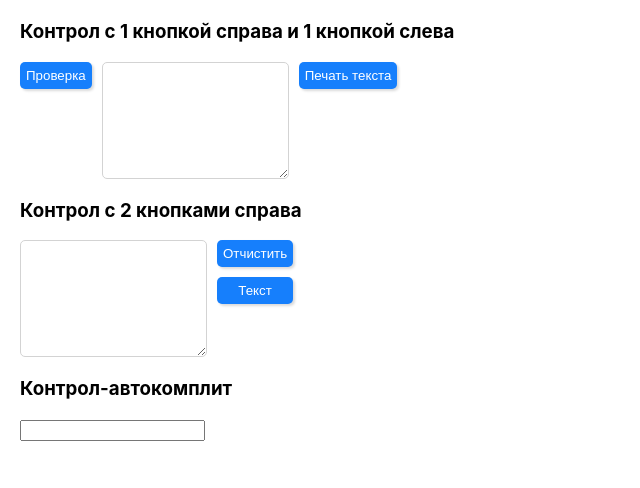
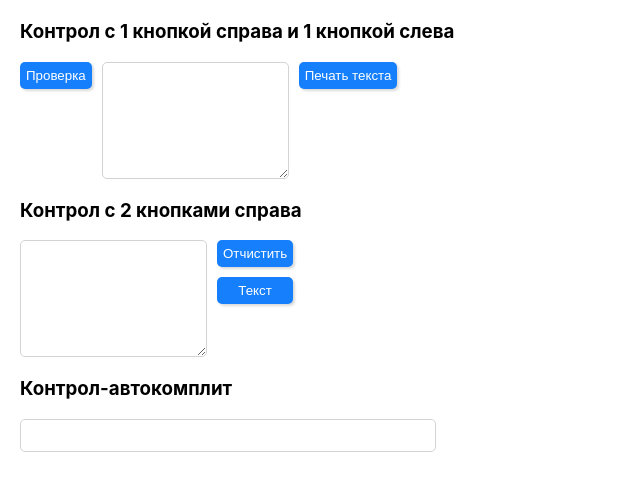
Before and after one commit to andreyIurevich/syntellect-app, a React (Create React App) app: page / in a window 1280 px wide. Shown: the top 488 px of the page, without its empty margins (0-640 px from the left). Built offline with nearby package versions, Linux system fonts and the light colour scheme.

Commit message:
Add Flag component

```diff
--- a/src/components/AutoComplete.tsx
+++ b/src/components/AutoComplete.tsx
@@ -3,6 +3,8 @@ import { observer } from 'mobx-react';
 import { nanoid } from 'nanoid';
 import { useDebounce } from "../utils/helpers";
 import AutoCompleteViewModel from '../viewmodels/AutoCompleteViewModel';
+import Flag from "./Flag";
+import '../styles/autocomplete.css';
 
 type AutoCompleteProps = {
   viewModel: AutoCompleteViewModel,
@@ -11,6 +13,7 @@ type AutoCompleteProps = {
 export default observer(({ viewModel } : AutoCompleteProps) => {
   const [searchText, setSearchText] = useState<string>('');
   const [isOpen, setIsOpen] = useState(false);
+  const [inputFocus, setInputFocus] = useState(false);
   const rootRef = useRef<HTMLInputElement>(null);
 
   const debouncedSearchRequest = useDebounce((value) => {
@@ -24,6 +27,14 @@ export default observer(({ viewModel } : AutoCompleteProps) => {
 
   function handleSelectCountry(searchValue: string) {
     setSearchText(searchValue);
+  }
+
+  function handleInputFocus() {
+    setInputFocus(true);
+  }
+
+  function handleInputBlurFocus() {
+    setInputFocus(false);
   }
 
   useEffect(() => {
@@ -50,14 +61,38 @@ export default observer(({ viewModel } : AutoCompleteProps) => {
 
   return (
     <div className="autocomplete-container">
-      <input type="text" ref={rootRef} value={searchText} onInput={handleInputChange} />
+      <div className={inputFocus ? 'input-container-focused' : 'input-container-none-focused'}>
+        <input
+          type="text"
+          ref={rootRef}
+          value={searchText}
+          className="input-ctrl"
+          onFocus={handleInputFocus}
+          onBlur={handleInputBlurFocus}
+          onInput={handleInputChange}
+        />
+        {viewModel.isLoading && <span className="loading"></span>}
+      </div>
       <div className="prompt-container">
         {isOpen && (
-          <ol className="prompt-list">
+          <ul className="prompt-list">
             {viewModel.searchResult.map(item =>
-              <li key={nanoid()} onClick={() => handleSelectCountry(item.name)}>{item.name}</li>
+              <li
+                key={item.id}
+                className="prompt-item"
+                onClick={() => handleSelectCountry(item.name)}
+              >
+                <div className="prompt-flag-container">
+                  <Flag src={item.flag} />
+                </div>
+                <div className="prompt-text">
+                  <span>{item.name}</span>
+                  <span>{item.fullName}</span>
+                </div>
+
+              </li>
             )}
-          </ol>
+          </ul>
         )}
       </div>
     </div>
--- /dev/null
+++ b/src/components/Flag.tsx
@@ -0,0 +1,25 @@
+import React from 'react';
+import defaultFlag from '../assets/defaultFlag.png';
+
+import '../styles/flag.css';
+
+type FlagProps = {
+  src: string,
+}
+const Flag: React.FC<FlagProps> = React.memo(({ src }) => {
+  const [error, setError] = React.useState(false);
+
+  const handleError = () => {
+    setError(true);
+  }
+
+  const imgSrc = error ? defaultFlag : src;
+
+  return (
+    <div className="flag-container">
+      <img className="country-flag" src={imgSrc} onError={handleError} alt="Флаг страны" />
+    </div>
+  );
+});
+
+export default Flag;
--- a/src/styles/autocomplete.css
+++ b/src/styles/autocomplete.css
@@ -1,7 +1,47 @@
 .autocomplete-container {
   display: flex;
   flex-direction: column;
+  width: 400px;
 }
+
+.input-container,
+.input-container-focused,
+.input-container-none-focused {
+  display: flex;
+  align-items: center;
+  padding: 7px;
+  width: 100%;
+}
+
+.input-container-focused {
+  border: 1px solid #3cabdb;
+  border-radius: 5px;
+}
+
+.input-container-none-focused {
+  border: 1px solid #D3D3D3;
+  border-radius: 5px;
+}
+
+.loading {
+  display: inline-block;
+  margin-left: 5px;
+  width: 10px;
+  height: 10px;
+  border: 2px solid rgb(191 191 191 / 30%);
+  border-radius: 50%;
+  border-top-color: #fff;
+  animation: spin 1s ease-in-out infinite;
+  -webkit-animation: spin 1s ease-in-out infinite;
+}
+
+@keyframes spin {
+  to { -webkit-transform: rotate(360deg); }
+}
+@-webkit-keyframes spin {
+  to { -webkit-transform: rotate(360deg); }
+}
+
 
 .prompt-container {
   width: 100%;
@@ -14,3 +54,27 @@
   top: 0;
   left: 0;
 }
+
+.prompt-list {
+  list-style: none;
+  border: 1px solid #D3D3D3;
+  border-radius: 5px;
+  margin: 0;
+  padding: 0;
+}
+
+.input-ctrl {
+  border: none;
+  outline: none;
+  width: 100%;
+}
+
+.prompt-item {
+  padding: 10px;
+  display: flex;
+}
+
+.prompt-text {
+  display: flex;
+  flex-direction: column;
+}
--- /dev/null
+++ b/src/styles/flag.css
@@ -0,0 +1,11 @@
+.flag-container {
+  width: 50px;
+  display: flex;
+  justify-content: center;
+  align-items: center;
+}
+
+.flag-container > img {
+  width: 38px;
+  height: 24px;
+}
--- a/src/viewmodels/AutoCompleteViewModel.ts
+++ b/src/viewmodels/AutoCompleteViewModel.ts
@@ -1,5 +1,10 @@
 import { getCountryByName, CountryInfo } from '../api/apiService';
 import { makeAutoObservable, runInAction } from 'mobx';
+import { nanoid } from 'nanoid';
+
+interface ICountryInfo extends CountryInfo {
+  id: string,
+}
 
 export default class AutoCompleteViewModel {
   constructor(public maxPromptLength: number) {
@@ -7,20 +12,21 @@ export default class AutoCompleteViewModel {
     makeAutoObservable(this);
   }
 
-  public searchResult: Array<CountryInfo> = [];
+  public isLoading: boolean = false;
+  public searchResult: Array<ICountryInfo> = [];
 
-  private removeDuplicates(countries: Array<CountryInfo>): Array<CountryInfo> {
-    return countries.reduce((acc: Array<CountryInfo>, currentValue: CountryInfo) => {
+  private removeDuplicates(countries: Array<CountryInfo>): Array<ICountryInfo> {
+    return countries.reduce((acc: Array<ICountryInfo>, currentValue: CountryInfo) => {
       const callBack = (item: CountryInfo) => item.name === currentValue.name ||
         item.fullName === currentValue.fullName;
       const hasSamePrompt = acc.some(callBack);
 
       if (!hasSamePrompt) {
-        acc.push(currentValue);
+        acc.push({ id: nanoid(), ...currentValue });
       }
 
       return acc;
-    }, []);
+    }, [] as ICountryInfo[]);
   }
 
   private applyPromptLength(countries: Array<CountryInfo>): Array<CountryInfo> {
@@ -35,10 +41,14 @@ export default class AutoCompleteViewModel {
 
   public async searchCountries(searchText: string) {
     try {
+      runInAction(() => {
+        this.isLoading = true;
+      });
       const response = await getCountryByName(searchText);
 
       runInAction(() => {
         this.searchResult = this.convertSearchResult(response as Array<CountryInfo>);
+        this.isLoading = false;
       });
     } catch (err) {
       console.log('-> error ', err);
```
Also changed, not shown: src/assets/defaultFlag.png (added), src/assets/defaultFlag38x24.png (added).
